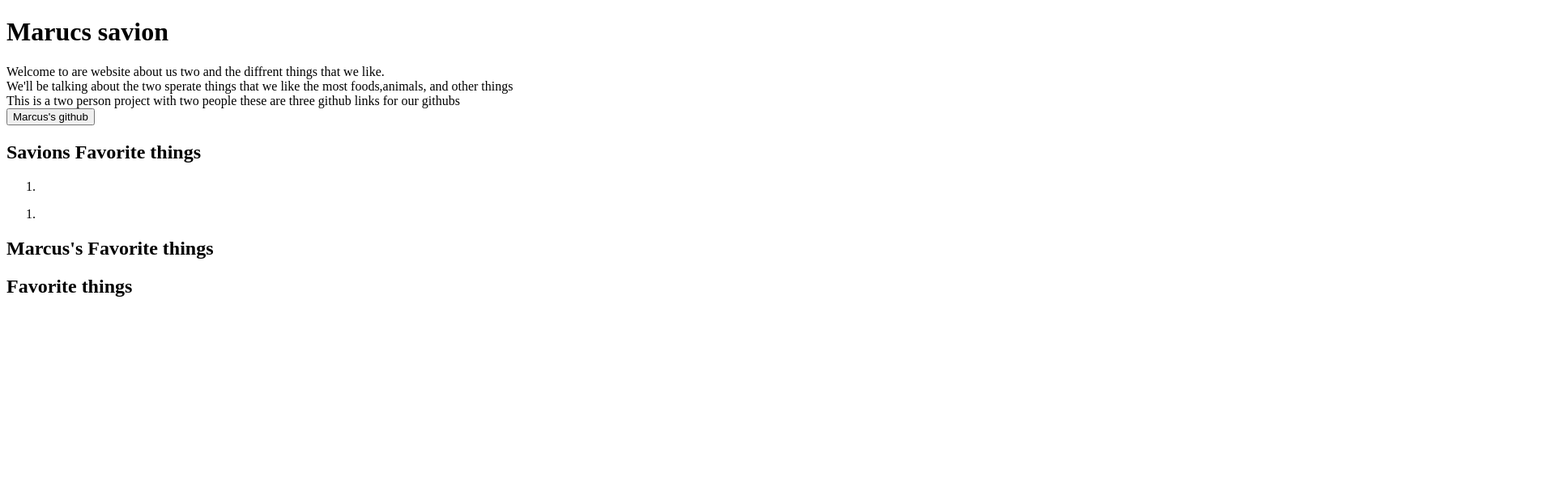
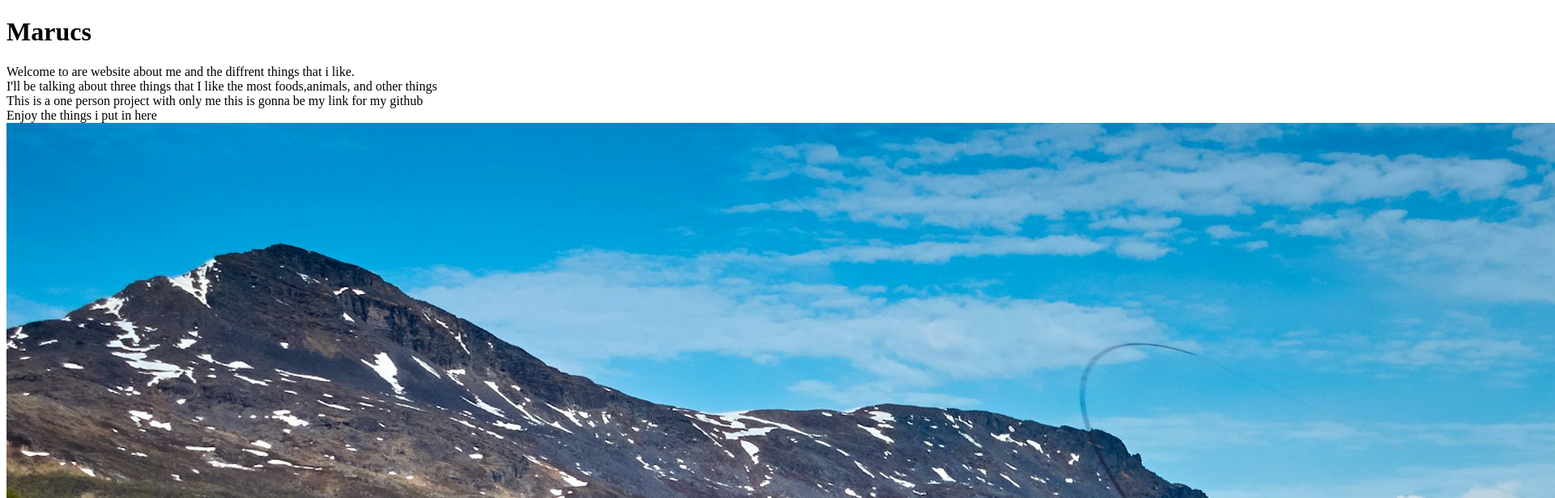
Before and after one commit to MarcEliArth/Partner_project, a plain HTML site: page index.html in a window 1280 px wide. Shown: the top 616 px of the page at 81% size, 1920 px wide, since content can reach past the window. Drawn offline with Linux system fonts and the light colour scheme.

Commit message:
im starting again

```diff
--- a/index.html
+++ b/index.html
@@ -4,35 +4,39 @@
 <head>
     <meta charset="UTF-8">
     <meta name="viewport" content="width=device-width, initial-scale=1.0">
-    <title>Marucs and savion</title>
+    <title>Marucs</title>
     <link rel="stylesheet"  src="./styles/styles.css">
 </head>
 
 <!-- BODY -->
 <body>
-    <h1>Marucs savion</h1>
+    <h1>Marucs</h1>
     <section>
-        Welcome to are website about us two and the diffrent things that we like.
+        Welcome to are website about me and the diffrent things that i like.
     </section>
     <section>
-        We'll be talking about the two sperate things that we like the most foods,animals, and other things
+        I'll be talking about three things that I like the most foods,animals, and other things
     </section>
     <section>
-        This is a two person project with two people these are three github links for our githubs
+        This is a one person project with only me this is gonna be my link for my github
     </section>
-
+    <section>
+    Enjoy the things i put in here
+    <img src="./photo-1532015917327-c7c46aa1d930.jpeg" alt="Fishing">
+    </section>
     <!-- FOOTER -->
     <footer>
         <button>
-           Marcus's github
+        Marcus's github
         </button>
-
         <h2>
-            Savions Favorite things
+           Marcus's favorite things
         </h2>
         <ol>
             <li>
-
+                I like to go fishing
+                I like to play games
+                I like to sleep
             </li>
         </ol>
 
@@ -41,9 +45,6 @@
 
             </li>
         </ol>
-
-           <h2>Marcus's Favorite things</h2>
-           <h2> Favorite things</h2>
    </footer>
 </body>
 </html>
```
Also changed, not shown: photo-1532015917327-c7c46aa1d930.jpeg (added).
